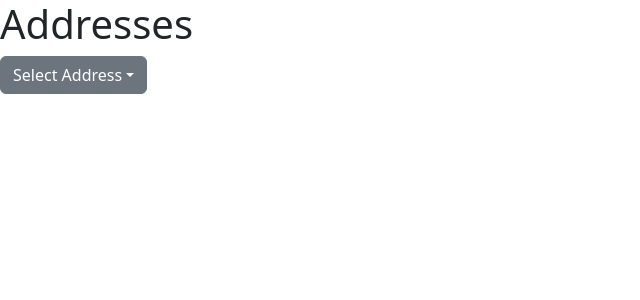
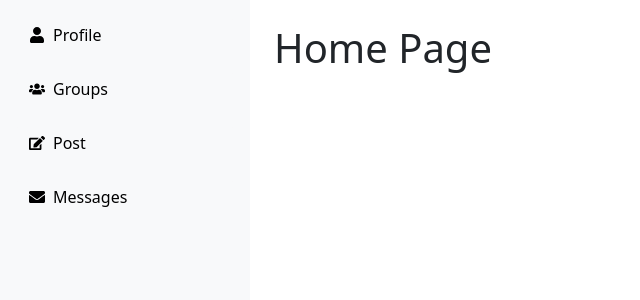
Before and after one commit to ompatel181005/Bizgram, a React (Vite) app in the folder Bizgram/: page / in a window 1280 px wide. Shown: the top 300 px of the page, without its empty margins (0-640 px from the left). Built offline with nearby package versions, Linux system fonts and the light colour scheme.

Commit message:
home page sidebar added

```diff
--- a/Bizgram/package.json
+++ b/Bizgram/package.json
@@ -10,12 +10,16 @@
     "preview": "vite preview"
   },
   "dependencies": {
+    "bootstrap": "^5.3.3",
     "react": "^19.0.0",
-    "react-dom": "^19.0.0"
+    "react-bootstrap": "^2.10.9",
+    "react-dom": "^19.0.0",
+    "react-icons": "^5.4.0"
   },
   "devDependencies": {
     "@eslint/js": "^9.19.0",
     "@types/react": "^19.0.8",
+    "@types/react-bootstrap": "^0.32.37",
     "@types/react-dom": "^19.0.3",
     "@vitejs/plugin-react": "^4.3.4",
     "eslint": "^9.19.0",
--- a/Bizgram/src/App.tsx
+++ b/Bizgram/src/App.tsx
@@ -1,10 +1,17 @@
-import ListGroup from "./ListGroups";
+import React from "react";
+import Sidebar from "./SideBar"; // Adjust the path if needed
+import "bootstrap/dist/css/bootstrap.min.css"; // Ensure Bootstrap is imported
 
 function App() {
   return (
-    <div>
-      <ListGroup />
+    <div className="d-flex">
+      <Sidebar />
+      <div className="flex-grow-1 p-4" style={{ marginLeft: "250px" }}>
+        {/* Main content goes here */}
+        <h1>Home Page</h1>
+      </div>
     </div>
   );
 }
+
 export default App;
--- /dev/null
+++ b/Bizgram/src/SideBar.tsx
@@ -0,0 +1,34 @@
+import React from "react";
+import { Button } from "react-bootstrap";
+import { FaUser, FaUsers, FaEdit, FaEnvelope } from "react-icons/fa"; // Icons
+
+const Sidebar: React.FC = () => {
+  return (
+    <div
+      className="d-flex flex-column align-items-center bg-light p-3 vh-100 position-fixed"
+      style={{ width: "250px" }}
+    >
+      {/* Profile Button */}
+      <Button variant="light" className="w-100 mb-3 d-flex align-items-center">
+        <FaUser className="me-2" /> Profile
+      </Button>
+
+      {/* Groups Button */}
+      <Button variant="light" className="w-100 mb-3 d-flex align-items-center">
+        <FaUsers className="me-2" /> Groups
+      </Button>
+
+      {/* Post Button */}
+      <Button variant="light" className="w-100 mb-3 d-flex align-items-center">
+        <FaEdit className="me-2" /> Post
+      </Button>
+
+      {/* Messages Button */}
+      <Button variant="light" className="w-100 d-flex align-items-center">
+        <FaEnvelope className="me-2" /> Messages
+      </Button>
+    </div>
+  );
+};
+
+export default Sidebar;
```
Also changed, not shown: 1 other file (tests, documents, lock files or other folders).
